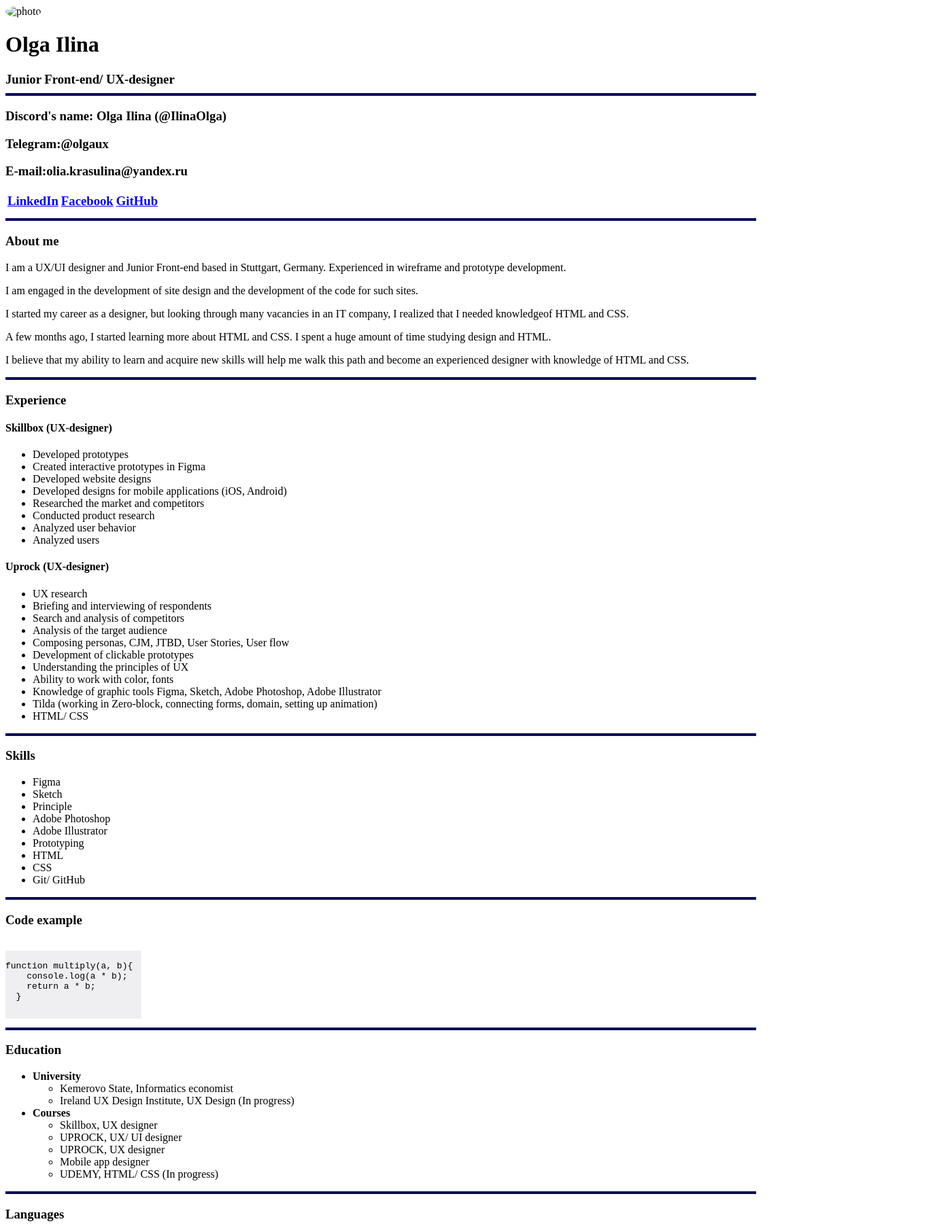
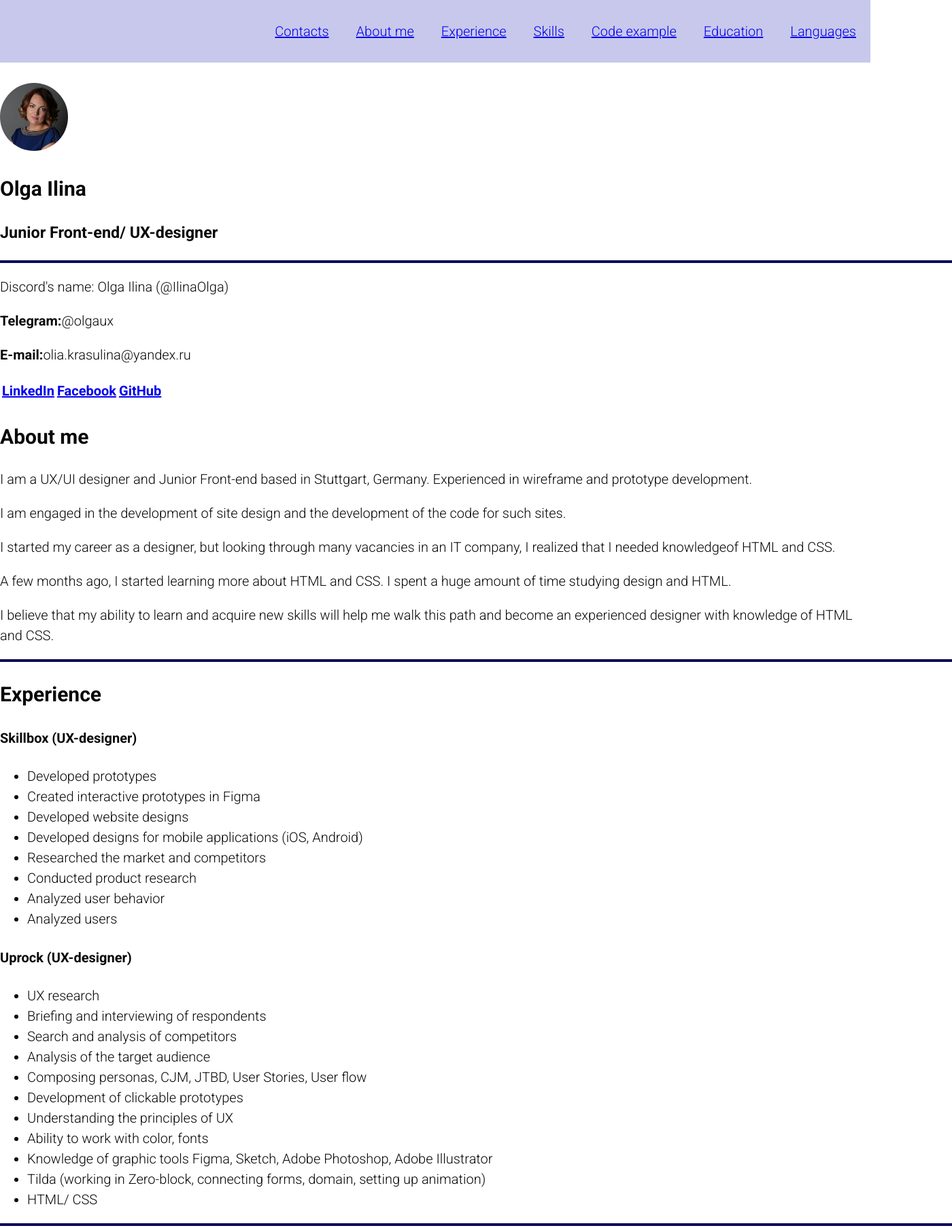
Before and after one commit to IlinaOlga/rsschool-cv, a plain HTML site: page index.html in a window 1280 px wide. Shown: the top 1807 px of the page at 68% size, 1400 px wide, since content can reach past the window. Drawn offline with Linux system fonts and the light colour scheme.

Commit message:
feat: update cv

```diff
--- a/index.html
+++ b/index.html
@@ -1,21 +1,50 @@
 <!DOCTYPE html>
 <html lang="en">
 <head>
+  <title>CV</title>
     <link rel="stylesheet" href="style.css">
+    <link rel="stylesheet" href="favicon.ico">
+    <link rel="preconnect" href="https://fonts.gstatic.com">
+  <link href="https://fonts.googleapis.com/css2?family=Roboto:wght@100;300;500;700&display=swap" rel="stylesheet">
     <meta charset="UTF-8">
     <meta http-equiv="X-UA-Compatible" content="IE=edge">
     <meta name="viewport" content="width=device-width, initial-scale=1.0">
     <title>CV Olga Ilina</title>
 </head>
 <body>
-<img src="photo.jpg" alt="photo" width="100 px" height="100 px" >
-<h1>Olga Ilina</h1>
-<h3>Junior Front-end/ UX-designer</UX-designer </h3>
+  <header class="header">
+    <div class="container"></div>
+    <nav class="nav">
+      <ul class="nav-list">
+        <li class="nav-item"><a href="#Contacts" class="nav-link">Contacts</a><br></li>
+        <li class="nav-item"><a href="#Aboutme" class="nav-link">About me</a><br></li>
+        <li class="nav-item"><a href="#Experience" class="nav-link">Experience</a><br></li>
+        <li class="nav-item"><a href="#Skills" class="nav-link">Skills</a><br></li>
+        <li class="nav-item"><a href="#Codeexample" class="nav-link">Code example</a><br></li>
+        <li class="nav-item"><a href="#Education" class="nav-link">Education</a><br></li>
+        <li class="nav-item"><a href="#Languages" class="nav-link">Languages</a><br></li>
+        <br>
+    </ul></nav>
+  </header>
+  <main>
+    <div class="container"></div>
+    <section class="section" id="profile"></section>
+    <br>
+<img src="image.jpg" alt="photo" width="100 px" height="100 px" >
+<section>
+  <h1> Olga Ilina</h1>
+</section>
+<section>
+  <h3>Junior Front-end/ UX-designer</UX-designer</h3>
+</section>
+<section>
 <hr>
-<p>Discord's name: Olga Ilina (@IlinaOlga) </p>
+<p><a name="Contacts"></a> Discord's name: Olga Ilina (@IlinaOlga) </p>
 <p><b>Telegram:</b>@olgaux </p>
 <p><b>E-mail:</b>olia.krasulina@yandex.ru </p>
-  <table>
+</section>
+<section>
+    <table>
     <tr>
         <th><a href="https://www.linkedin.com/in/ilinadesign/">LinkedIn</a></th>
         <th><a href="https://www.facebook.com/profile.php?id=100001184937595">Facebook</a></th>
@@ -23,16 +52,19 @@
       </tr>
       <tr>
     </table>
-<hr>
+</section>
 
-<h3>About me</h3>
+<section>
+<h2><a name="Aboutme"></a> About me</h2>
 <p>I am a UX/UI designer and Junior Front-end based in Stuttgart, Germany. Experienced in wireframe and prototype development.</p>
 <p>I am engaged in the development of site design and the development of the code for such sites.</p>
 <p>I started my career as a designer, but looking through many vacancies in an IT company, I realized that I needed knowledgeof HTML and CSS. </p>
 <p>A few months ago, I started learning more about HTML and CSS. I spent a huge amount of time studying design and HTML. </p>
 <p>I believe that my ability to learn and acquire new skills will help me walk this path and become an experienced designer with knowledge of HTML and CSS.</p>
 <hr>
-<h3>Experience</h3>
+</section>
+<section>
+<h2><a name="Experience"></a> Experience</h2>
 <h4>Skillbox (UX-designer)</h4>
 <ul>
     <li>Developed prototypes</li>
@@ -44,7 +76,6 @@
     <li>Analyzed user behavior</li>
     <li>Analyzed users</li>
   </ul>
-
   <h4>Uprock (UX-designer)</h4>
   <ul>
       <li>UX research</li>
@@ -59,8 +90,10 @@
       <li>Tilda (working in Zero-block, connecting forms, domain, setting up animation)</li>
       <li>HTML/ CSS</li>
     </ul>
-    <hr>
-    <h3>Skills</h3>
+</section>
+<section>
+<hr>
+    <h2><a name="Skills"></a> Skills</h2>
     <ul>
         <li>Figma</li>
         <li>Sketch</li>
@@ -72,16 +105,20 @@
         <li>CSS</li>
         <li>Git/ GitHub</li>
       </ul>
-    <hr>
-    <h3>Code example</h3>
+</section>
+<section>
+  <hr>
+    <h2><a href="Codeexample"></a> Code example</h2>
     <pre>
         <div id="container">
 <code>function multiply(a, b){
     console.log(a * b);
     return a * b;
   }</code></pre></div>
+</section>
+<section>
   <hr>
-  <h3>Education</h3>
+  <h3><a name="Education"></a> Education</h3>
   <ul>
     <li><b>University</b></li>
     <ul>
@@ -99,11 +136,18 @@
     </ul>
   </ul>
   <hr>
-  <h3>Languages</h3>
+
+  <h2><a name="Languages"></a> Languages</h2>
   <ul>
       <li><b>English</b> (level B1. I often study with a teacher)</li>
       <li><b>German</b> (level A2. I often study with a teacher). I often speak with native speakers, because I live in Germany.</li>
       <li><b>Russian</b> (Native)</li>
     </ul>
+</section>
+  </main>
+  <footer>
+    <div class="container"></div>
+  </footer>
+
 </body>
 </html>
--- a/style.css
+++ b/style.css
@@ -8,12 +8,100 @@ img {
 hr {
 margin-left: 0;
     border: 2px solid rgb(5, 5, 87);
-    width: 1100px;
+    width: 1400px;
 }
 
 #container {
 display: block;
-width: 200px;
-height: 100px;
+width: 350px;
+height: 170px;
 background: rgb(239, 239, 241);
 }
+
+body {
+font-family: 'roboto', 'sans-serif';
+font-size: 20px;
+font-weight: 300;
+line-height: 1.5;
+color: #080808;
+min-height: 100vh;
+margin: 0;
+padding: 0;
+display: flex;
+flex-direction: column;
+justify-content: space-between;
+}
+
+* {
+    box-sizing: border-box;
+  }
+
+.header {
+border: 1px solid #c8c8ec;
+background-color: #c8c8ec; height: 100 px;
+}
+
+.container {
+    max-width: 1440px;
+    margin: 0 auto;
+}
+
+.nav-list {
+    display: flex;
+    justify-content: flex-end;
+    align-items: center;
+    list-style: none;
+}
+
+html {
+    scroll-behavior: smooth;
+}
+
+.nav-link {
+    padding: 0 20px;
+    line-height: 50px;
+    transition: .3s;
+}
+
+.section-item a {
+    color: #ffffff;
+    text-decoration: none;
+    transition: color 0.5s;
+}
+
+.section-item a:hover {
+    color: #060311;
+}
+
+.main-container {
+    display: flex;
+    flex-wrap: wrap;
+}
+
+.section {
+    width: 50%;
+}
+
+@media (max-width: 768px) {
+    .section{
+        width: 100%;
+    }
+}
+
+.section-title {
+    font-size: 28px;
+    font-weight: 400;
+    text-transform: uppercase;
+    letter-spacing: 5px;
+    color: #829985;
+}
+
+.link {
+    text-decoration: none;
+    transition: color 0.5s;
+    color: #001aff;
+}
+
+.link:hover {
+    color: #dbddf0;
+}
```
Also changed, not shown: favicon.ico (added), image.jpg (added).
